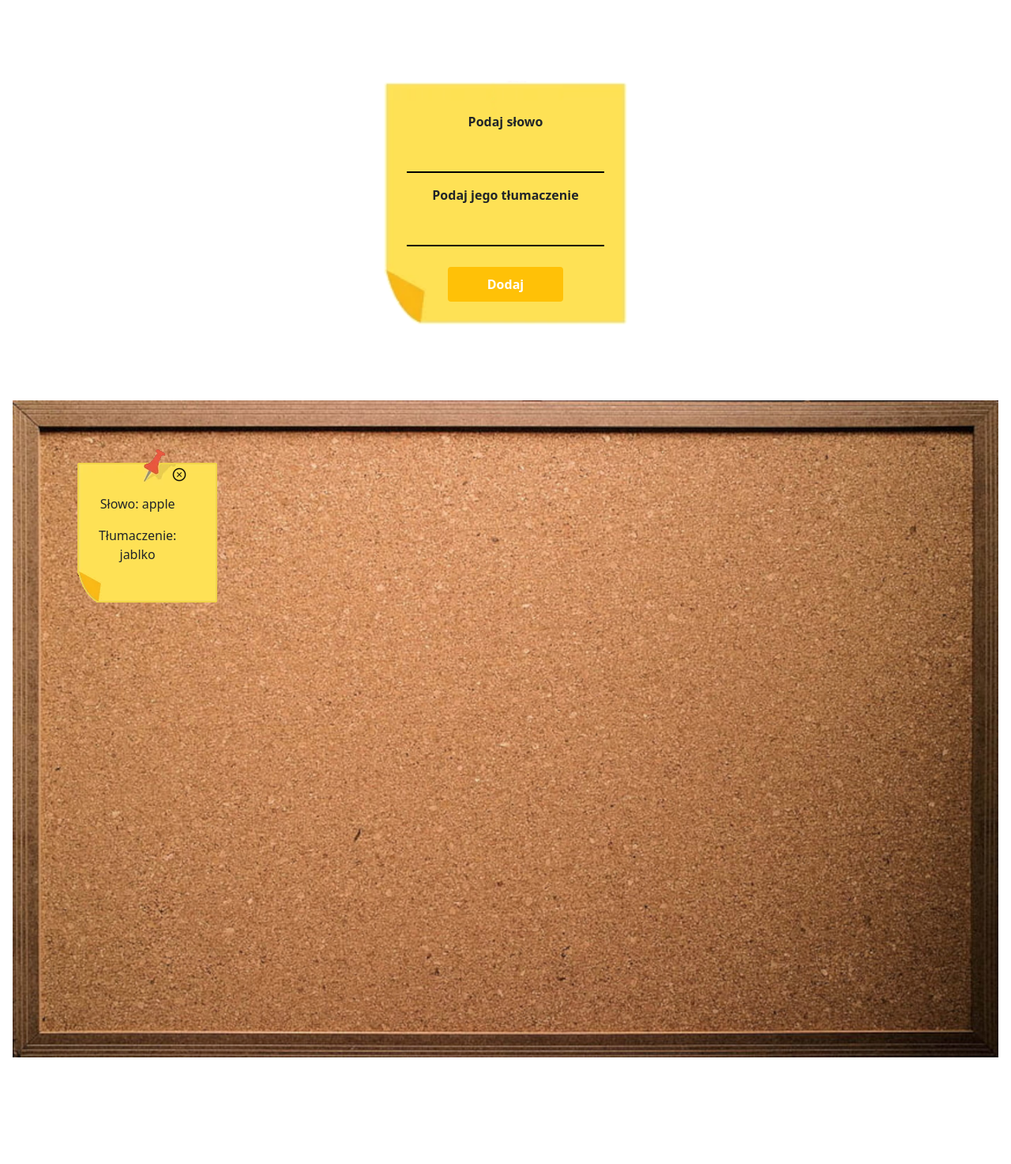
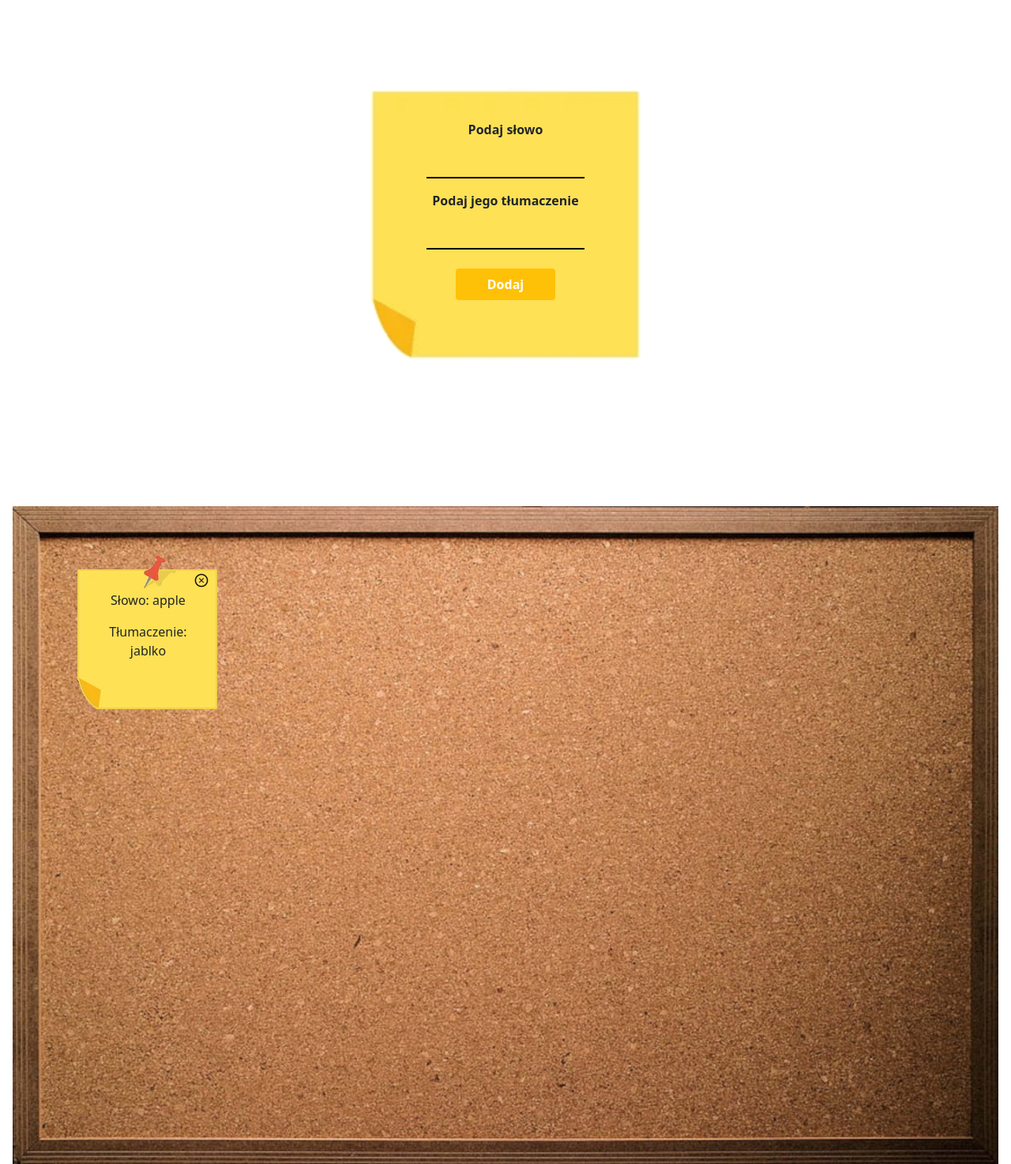
Before and after one commit to SzymSledz/SWBO_Sledz, a Flask app: page /group/1 in a window 1280 px wide. Shown: the part 66-1540 px from the top of the page at 79% size. Before the commit the page ends 1405 px from the top, so only its background shows below. Run offline with Flask 3, Linux system fonts and the light colour scheme; the visitor is signed in with stand-in values (Sample User, id 1); some libraries are stand-ins or nearby versions.

Commit message:
fix board styling

```diff
--- a/swbo/static/styles/style.css
+++ b/swbo/static/styles/style.css
@@ -107,10 +107,12 @@
 }
 
 .group form{
-    max-width: 40%;
+    max-width: unset;
+    width: fit-content;
     text-align: center;
     margin: 0 auto;
     margin-bottom: 5%;
+    position: relative;
 }
 
 .group form label{
@@ -127,18 +129,20 @@
 }
 
 .group .card-img{
-    max-width: 90%;
-    width: 100%;
+    width: 500px;
     z-index: 2;
     position: relative;
 }
 
 .group .form-body{
-    margin-top: -68%;
     z-index: 5;
     position: relative;
     font-weight: 600;
-    margin-bottom: 2%;
+    width: 80%;
+    position: absolute;
+    top: 24%;
+    left: 50%;
+    transform: translateX(-50%);
 }
 
 .group form button{
@@ -147,6 +151,7 @@
     position: relative;
     background-color: #ffc107;
     border: none;
+    margin-top: 1.5rem !important;
 }
 .group form button:hover{
     background-color: #ff9c07;
@@ -155,6 +160,10 @@
 .board img.board-img{
     position: absolute;
     width: 100%;
+
+    @media (max-width: 1024px) {
+        height: 100vh;
+    }
 }
 .board .row.flex-wrap{
     padding: 1% 3%;
@@ -303,3 +312,32 @@
         margin-left: 30px;
     }
 }
+
+.board-card{
+    width: fit-content!important;
+    position: relative;
+
+    /*@media (min-width: 1200px) {*/
+    /*    max-width: 200px;*/
+    /*}*/
+    /*@media (min-width: 1200px) {*/
+    /*    max-width: 150px;*/
+    /*}*/
+
+
+}
+
+.board-card img{
+    width: 100%
+}
+
+.board-card-text{
+    left: 50%;
+    top: 30%;
+    transform: translateX(-50%);
+}
+
+.board-card-close{
+    right: 20%;
+    top: 20%    ;
+}
--- a/swbo/templates/group.html
+++ b/swbo/templates/group.html
@@ -45,8 +45,9 @@
                 name="translation"
               >
           </div>
+                <button type="submit" class="btn btn-primary mt-3">Dodaj</button>
         </div>
-      <button type="submit" class="btn btn-primary mt-3">Dodaj</button>
+
     </form>
 </div>
 
@@ -55,12 +56,12 @@
     {% if cards %}
          <div class="row justify-content-start flex-wrap">
             {% for card in cards %}
-            <div class="p-0 m-3 position-relative" style="width: 15%">
-                <a class="position-absolute text-decoration-none text-dark" href="/delete_card/{{card.id}}" style="top:20%; right: 0%">
+            <div class="p-0 m-3 position-relative board-card">
+                <a class="position-absolute text-decoration-none text-dark board-card-close" href="/delete_card/{{card.id}}">
                     <img src="{{url_for('static', filename='images/close_icon.png')}}"/>
                 </a>
                 <img src="{{url_for('static', filename='images/sticky_note.png')}}"/>
-                <div class="position-absolute text-center " style="top:35%; left: 30%">
+                <div class="position-absolute text-center board-card-text">
                     <p>Słowo: {{card.word}} </p>
                     <p>Tłumaczenie: {{card.translation}}</p>
                 </div>
```
Also changed, not shown: instance/users.db.
